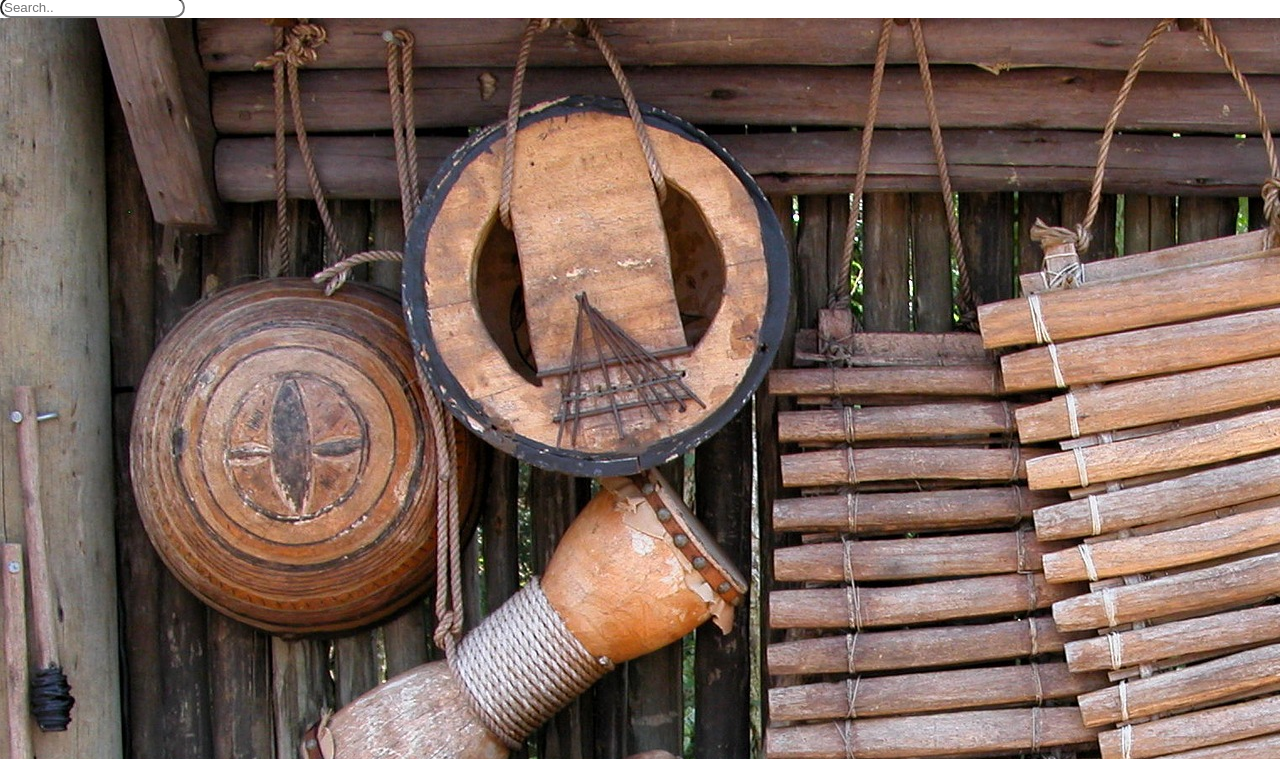
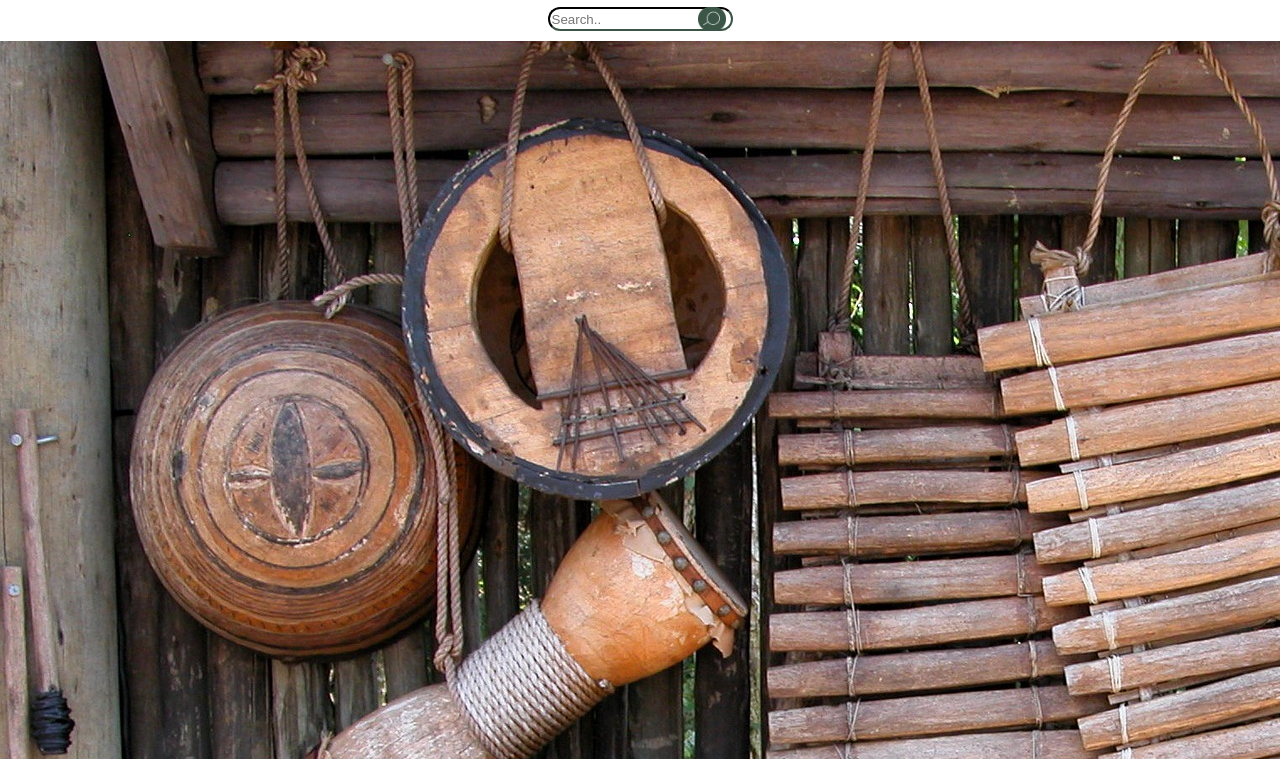
Before and after one commit to shakibaTavan/kaypacha, a plain HTML site: page kypacha.html in a window 1280 px wide. Shown: the part 211-970 px from the top of the page. Drawn offline with Linux system fonts and the light colour scheme.

Commit message:
positioning search bar and icon

```diff
--- a/kypacha.html
+++ b/kypacha.html
@@ -45,8 +45,9 @@
                     </li>
                 </ul>
             </nav>
-            <div>
+            <div class="search-container">
                 <input class="search" type="text" placeholder="Search..">
+                <img class="search-icon" src="images/search_icon.png" alt="search Icon">
             </div>
         </header>
         <img class="home-banner" src="images/backPhoto1.jpg" alt="group of instruments">
--- a/style/style.css
+++ b/style/style.css
@@ -38,6 +38,25 @@ li:hover {
   font-weight: 600;
 }
 
+.search-container {
+  height: 3vh;
+  display: flex;
+  flex-direction: row;
+  justify-content: center;
+  flex-wrap: wrap;
+  padding-top: 10px;
+  padding-bottom: 10px;
+  position: relative;
+}
 .search {
   border-radius: 2rem;
+  border-color: var(--color-primary);
+
+
 }
+
+.search-icon {
+  position: absolute;
+  height: 3vh;
+  padding-left: 18vh;
+}
```
Also changed, not shown: images/search_icon.png (added).
